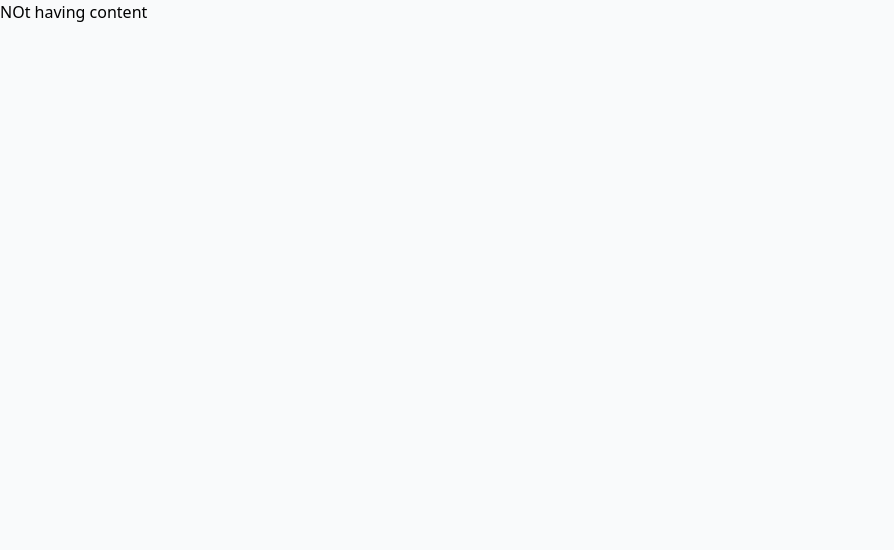
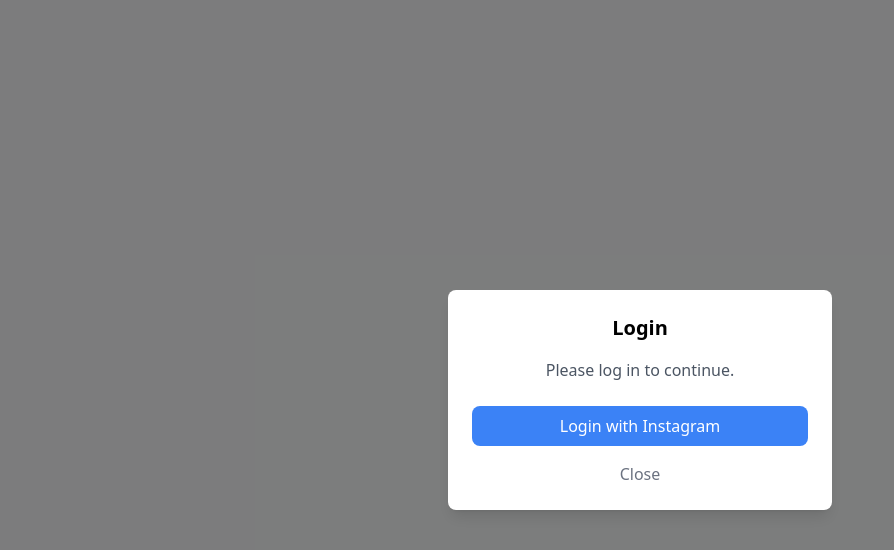
Before and after one commit to suryapratap04/Postmatic, a React (Vite) app in the folder frontend/: page /login in a window 1280 px wide. Shown: the top 550 px of the page, without its empty margins (0-894 px from the left). Built offline with nearby package versions, Linux system fonts and the light colour scheme.

Commit message:
Adding login MOdal

```diff
--- a/frontend/src/pages/LoginModal.tsx
+++ b/frontend/src/pages/LoginModal.tsx
@@ -2,23 +2,31 @@
 import { AppContext } from "../context/AppContext";
 
 export default function LoginModal() {
-  const { showLoginModal, setShowLoginModal, handleLogin } =
-    useContext(AppContext) || {};
+  const { setShowLoginModal, handleLogin } = useContext(AppContext) || {};
 
-  if (!showLoginModal)
-    return (
-      <div className="modal">
-        <div className="modal-content">
-          <h1>NOt having content</h1>
+  return (
+    <div className="fixed inset-0 flex justify-center items-center bg-black bg-opacity-50 z-50">
+      <div className="bg-white p-6 rounded-lg shadow-lg w-96">
+        <h2 className="text-xl font-semibold text-center mb-4">Login</h2>
+        <p className="text-center mb-6 text-gray-600">
+          Please log in to continue.
+        </p>
+        <div className="flex justify-center mb-4">
+          <button
+            onClick={handleLogin}
+            className="bg-blue-500 text-white py-2 px-4 rounded-lg hover:bg-blue-600 transition duration-200 w-full"
+          >
+            Login with Instagram
+          </button>
         </div>
-      </div>
-    );
-  return (
-    <div className="modal">
-      <div className="modal-content">
-        <h2>Login</h2>
-        <button onClick={handleLogin}>Login with Instagram</button>
-        <button onClick={() => setShowLoginModal?.(false)}>Close</button>
+        <div className="flex justify-center">
+          <button
+            onClick={() => setShowLoginModal?.(false)}
+            className="text-gray-500 hover:text-gray-700 transition duration-200"
+          >
+            Close
+          </button>
+        </div>
       </div>
     </div>
   );
```
